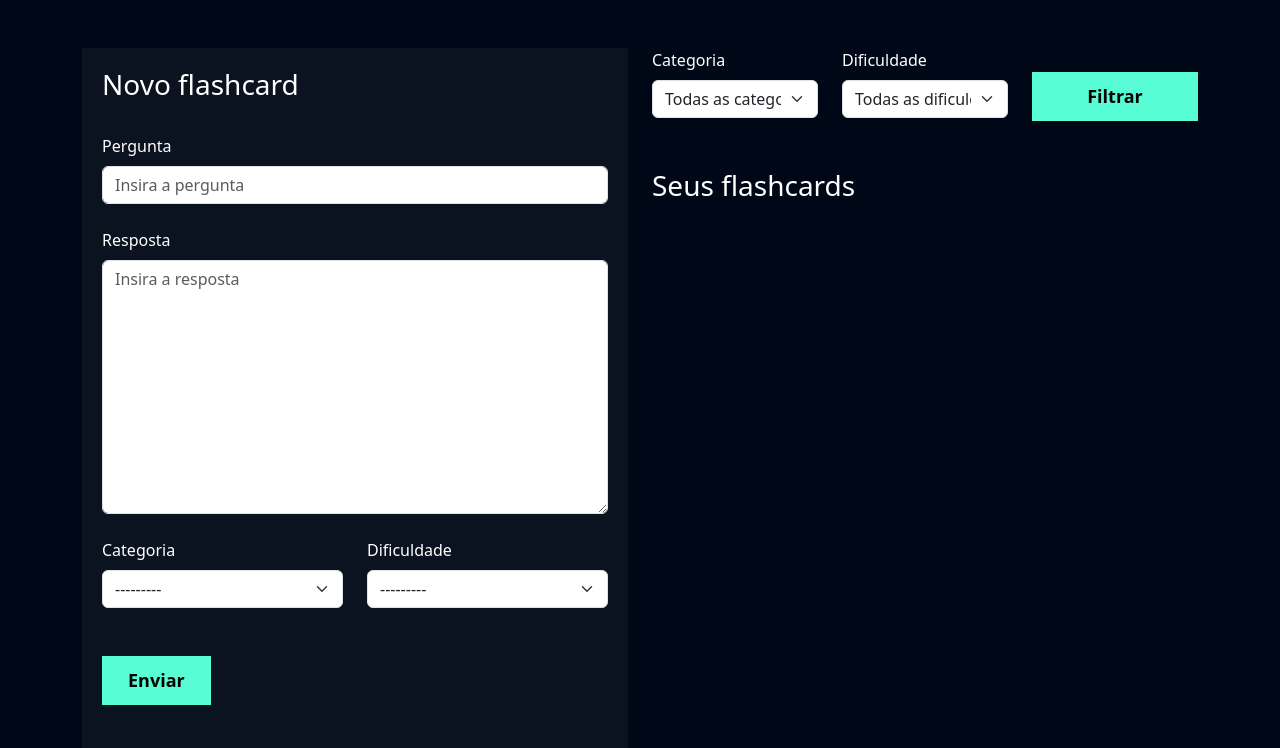
After one commit to raphael-araujo/study_async, a Django app: page /flashcard/novo_flashcard/ in a window 1280 px wide. The commit adds this page. Shown: the top 748 px of the page. Run offline with Django 5.2, Linux system fonts and the light colour scheme; the visitor is signed in with stand-in values (Sample User, id 1); data that the repository does not hold is empty; some libraries are stand-ins or nearby versions.

Commit message:
adicionando página de criação de flashcard

```diff
--- a/core/urls.py
+++ b/core/urls.py
@@ -20,4 +20,5 @@ from django.urls import path, include
 urlpatterns = [
     path('admin/', admin.site.urls),
     path('usuarios/', include('usuarios.urls')),
+    path('flashcard/', include('flashcard.urls')),
 ]
--- /dev/null
+++ b/flashcard/forms.py
@@ -0,0 +1,9 @@
+from django import forms
+
+from .models import Flashcard
+
+
+class FlashcardForm(forms.ModelForm):
+    class Meta:
+        model = Flashcard
+        fields = ['pergunta', 'resposta', 'categoria', 'dificuldade']
--- /dev/null
+++ b/flashcard/templates/novo_flashcard.html
@@ -0,0 +1,124 @@
+{% extends "base.html" %}
+{% load static %}
+{% load widget_tweaks %}
+
+{% block 'cabecalho' %}
+    <link href="{% static 'usuarios/css/cadastro.css' %}" rel="stylesheet">
+    <link href="{% static 'flashcard/css/novo_flashcard.css' %}" rel="stylesheet">
+    <link href='https://unpkg.com/boxicons@2.1.4/css/boxicons.min.css' rel='stylesheet'>
+{% endblock 'cabecalho' %}
+
+{% block 'title' %}Novo flashcard | Study Async{% endblock %}
+
+{% block 'conteudo' %}
+    <div class="container">
+        <br><br>
+        <div class="row">
+            <div class="col-md">
+                <div class="box-form">
+                    {% with WIDGET_ERROR_CLASS='is-invalid' %}
+                        <form action="{% url 'novo_flashcard' %}" method="POST"> {% csrf_token %}
+                            <h3>Novo flashcard</h3>
+                            <br>
+                            <label for="{{ form.pergunta.id_for_label }}" class="form-label">Pergunta</label>
+                            {% render_field form.pergunta class="form-control" placeholder="Insira a pergunta" %}
+                            <div class="invalid-feedback">{{ form.pergunta.errors|first }}</div>
+                            <br>
+                            <label for="{{ form.resposta.id_for_label }}" class="form-label">Resposta</label>
+                            {% render_field form.resposta class="form-control" placeholder="Insira a resposta" %}
+                            <div class="invalid-feedback">{{ form.resposta.errors|first }}</div>
+                            <br>
+                            <div class="row">
+                                <div class="col-md">
+                                    <label for="{{ form.categoria.id_for_label }}" class="form-label">Categoria</label>
+                                    {% render_field form.categoria class="form-select" %}
+                                    <div class="invalid-feedback">{{ form.categoria.errors|first }}</div>
+                                </div>
+                                <div class="col-md">
+                                    <label for="{{ form.dificuldade.id_for_label }}" class="form-label">Dificuldade</label>
+                                    {% render_field form.dificuldade class="form-select" %}
+                                    <div class="invalid-feedback">{{ form.dificuldade.errors|first }}</div>
+                                </div>
+                            </div>
+                            <br><br>
+                            <input type="submit" value="Enviar" class="btn-cadastro">
+                            <br><br>
+                        </form>
+                    {% endwith %}
+                </div>
+            </div>
+            <div class="col-md">
+                <form action="{% url 'novo_flashcard' %}" method="GET">
+                    <div class="row">
+                        <div class="col-md">
+                            <label for="" class="form-label">Categoria</label>
+                            <select class="form-select" title="filtro-categoria" name="categoria">
+                                <option value="">
+                                    Todas as categorias
+                                </option>
+                                {% for categoria in categorias %}
+                                    <option value="{{categoria.id}}">{{categoria.nome}}</option>
+                                {% endfor %}
+                            </select>
+                        </div>
+                        <div class="col-md">
+                            <label for="" class="form-label">Dificuldade</label>
+                            <select class="form-select" title="filtro-dificuldade" name="dificuldade">
+                                <option value="">
+                                    Todas as dificuldades
+                                </option>
+                                {% for dificuldade in dificuldades %}
+                                    <option value="{{dificuldade.0}}">{{dificuldade.1}}</option>
+                                {% endfor %}
+                            </select>
+                        </div>
+                        <div class="col-md">
+                            <br>
+                            <input type="submit" style="width: 100%" value="Filtrar" class="btn-cadastro">
+                        </div>
+                    </div>
+                </form>
+                <br><br>
+                <h3>Seus flashcards</h3>
+                <br>
+                {% for flashcard in flashcards %}
+                    <div class="box-new-flashcard" onclick="flip_card({{flashcard.id}})">
+                        <div class="flashcard {{flash.css_dificuldade}}">
+                            <div class="flashcard-categoria">
+                                {{flashcard.categoria}}
+                            </div>
+                            <a href="{% url 'excluir_flashcard' flashcard.id %}"><i class='icone-exit bx bx-x-circle'></i></a>
+                            <br>
+                            <br>
+                            <div class="flashcard-box-item">
+                                <p class="flashcard-item">{{flashcard.pergunta}}</p>
+                            </div>
+                        </div>
+                        <div class="resposta-flashcard" id="{{flashcard.id}}">
+                            Resposta: {{flashcard.resposta}}
+                        </div>
+                    </div>
+                    <br><br>
+                {% endfor %}
+                <br><br>
+            </div>
+        </div>
+    </div>
+
+    {% if messages %}
+        {% for message in messages %}
+            <div class="toast-container position-fixed bottom-0 end-0 p-3">
+                <div id="toastMsg" class="toast align-items-center text-{{message.tags}} border-0" role="alert"
+                     aria-live="assertive" aria-atomic="true">
+                    <div class="d-flex">
+                        <div class="toast-body fw-bold">
+                            {{message}}
+                        </div>
+                        <button type="button" class="btn-close btn-close-white me-2 m-auto" data-bs-dismiss="toast"
+                                aria-label="Close"></button>
+                    </div>
+                </div>
+            </div>
+        {% endfor %}
+    {% endif %}
+{% endblock 'conteudo' %}
--- a/flashcard/urls.py
+++ b/flashcard/urls.py
@@ -0,0 +1,7 @@
+from django.urls import path
+
+from . import views
+
+urlpatterns = [
+    path('novo_flashcard/', views.novo_flashcard, name='novo_flashcard'),
+]
--- a/flashcard/views.py
+++ b/flashcard/views.py
@@ -1,3 +1,40 @@
-from django.shortcuts import render
+from django.contrib import messages
+from django.contrib.auth.decorators import login_required
+from django.http import HttpRequest, HttpResponse
+from django.shortcuts import render, redirect
 
-# Create your views here.
+from .forms import FlashcardForm
+from .models import Flashcard, Categoria
+
+
+@login_required(login_url='login')
+def novo_flashcard(request: HttpRequest) -> HttpResponse:
+    if request.method == 'POST':
+        form = FlashcardForm(request.POST)
+        if form.is_valid():
+            flashcards = form.save(commit=False)
+            flashcards.user = request.user
+            flashcards.save()
+            messages.success(request, 'Flashcard criado com sucesso')
+            return redirect(to='novo_flashcard')
+
+    categorias = Categoria.objects.all()
+    dificuldades = Flashcard.DIFICULDADE_CHOICES
+    form = FlashcardForm()
+
+    filtro_categoria = request.GET.get("categoria")
+    filtro_dificuldade = request.GET.get("dificuldade")
+    flashcards = Flashcard.objects.filter(user=request.user).order_by("categoria")
+
+    if filtro_categoria:
+        flashcards = flashcards.filter(categoria=filtro_categoria)
+    if filtro_dificuldade:
+        flashcards = flashcards.filter(dificuldade=filtro_dificuldade)
+
+    context = {
+        'categorias': categorias,
+        'dificuldades': dificuldades,
+        'form': form,
+        'flashcards': flashcards,
+    }
+    return render(request, 'novo_flashcard.html', context)
--- a/templates/base.html
+++ b/templates/base.html
@@ -18,6 +18,7 @@
     <script src="https://cdn.jsdelivr.net/npm/bootstrap@5.3.2/dist/js/bootstrap.bundle.min.js"></script>
     <script src="https://unpkg.com/htmx.org@1.9.6/dist/htmx.min.js"></script>
     <script src="{% static 'usuarios/js/toast.js' %}"></script>
+    <script src="{% static 'flashcard/js/flashcard.js' %}"></script>
 </body>
 
 </html>
--- /dev/null
+++ b/templates/static/flashcard/js/flashcard.js
@@ -0,0 +1,10 @@
+function flip_card(id){
+    let card = document.getElementById(id)
+
+    if (card.style.display == 'none' || card.style.display == ''){
+        card.style.display = "block"
+    }else{
+        card.style.display = 'none'
+    }
+
+}
```
Also changed, not shown: templates/static/flashcard/css/novo_flashcard.css (added, +50 -0 lines).
